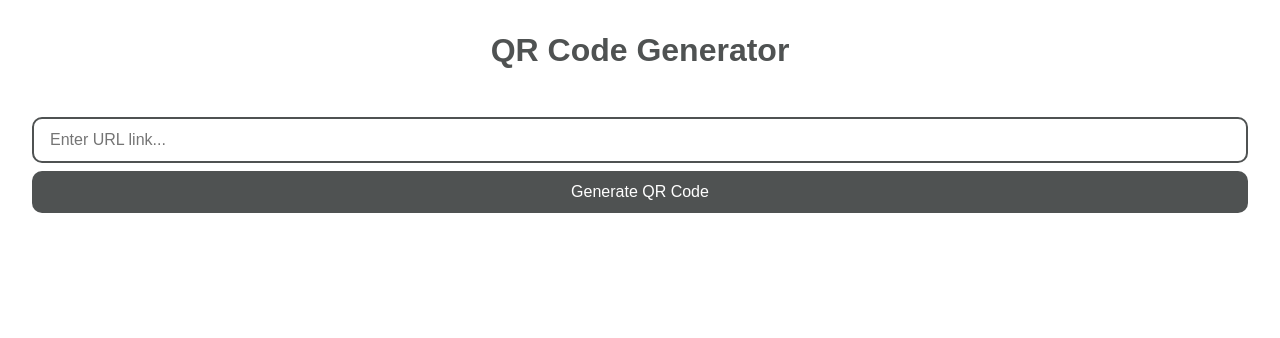
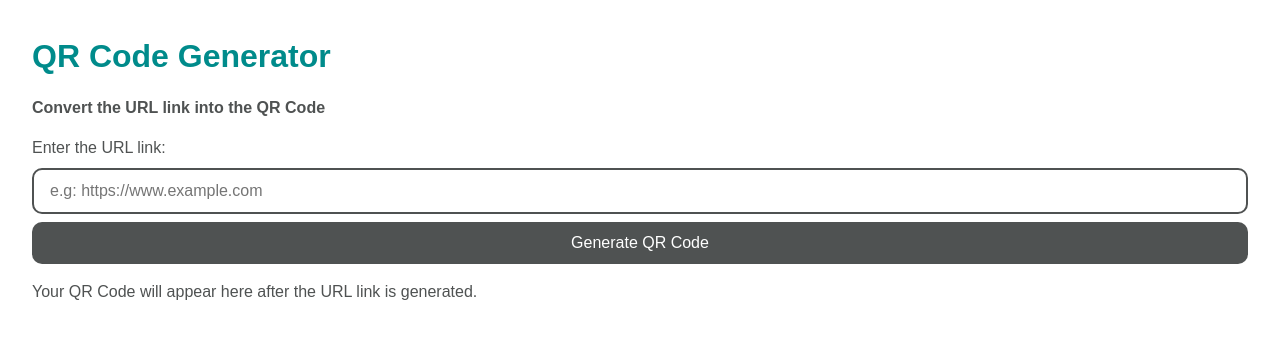
Before and after one commit to dediindrawan/qrcode-generator, a plain HTML site: page index.html in a window 1280 px wide. Drawn offline with Linux system fonts and the light colour scheme.

Commit message:
first commit

```diff
--- a/index.html
+++ b/index.html
@@ -15,6 +15,8 @@
         html,
         body {
             font-family: Arial, Helvetica, sans-serif;
+            line-height: 1.5;
+            color: #4f5252;
         }
 
         .container {
@@ -23,9 +25,11 @@
         }
 
         h1 {
-            text-align: center;
-            margin-bottom: 1.5em;
-            color: #4f5252;
+            color: darkcyan;
+        }
+
+        h4 {
+            margin: 1em 0;
         }
 
         form {
@@ -49,16 +53,13 @@
 
         input {
             width: 100%;
+            margin-top: .5em;
             border: 2px solid #4f5252;
         }
 
         input:focus {
             outline: none;
-        }
-
-        small {
-            color: darkred;
-            display: none;
+            border: 2px solid darkcyan;
         }
 
         button {
@@ -70,6 +71,10 @@
 
         button:hover {
             background-color: #606464;
+        }
+
+        #notification {
+            margin: 1em 0;
         }
 
         #qr-code {
@@ -90,7 +95,6 @@
             margin-top: .5em;
             text-align: center;
             font-weight: bold;
-            color: #4f5252;
             display: none;
         }
     </style>
@@ -99,13 +103,15 @@
 <body>
     <div class="container">
         <h1>QR Code Generator</h1>
+        <h4>Convert the URL link into the QR Code</h4>
         <form id="form">
             <div>
-                <input type="url" id="url-input" placeholder="Enter URL link..." autocomplete="off">
-                <small>Please insert the URL link</small>
+                <label for="url-input">Enter the URL link:</label>
+                <input type="url" id="url-input" placeholder="e.g: https://www.example.com" autocomplete="off" required>
             </div>
             <button type="submit">Generate QR Code</button>
         </form>
+        <div id="notification">Your QR Code will appear here after the URL link is generated.</div>
         <div id="qr-code"></div>
         <div id="caption">Scan Me!</div>
     </div>
@@ -118,17 +124,11 @@
         const qrCode = document.querySelector('#qr-code');
 
         form.addEventListener('submit', (e) => {
-            if (urlInput.value.trim() == '') {
-                urlInput.nextElementSibling.style.display = 'inline';
-            } else {
-                urlInput.nextElementSibling.style.display = 'none';
-                generateQrCode(urlInput);
-            };
             e.preventDefault();
+            generateQrCode(urlInput);
             urlInput.value = '';
             urlInput.focus();
         });
-
 
         function generateQrCode(urlInput) {
             qrCode.innerHTML = '';
@@ -140,6 +140,7 @@
                     height: 230,
                 });
                 qrCode.style.display = 'block';
+                document.querySelector('#notification').style.display = 'none';
                 document.querySelector('#caption').style.display = 'block';
             };
         };
```
